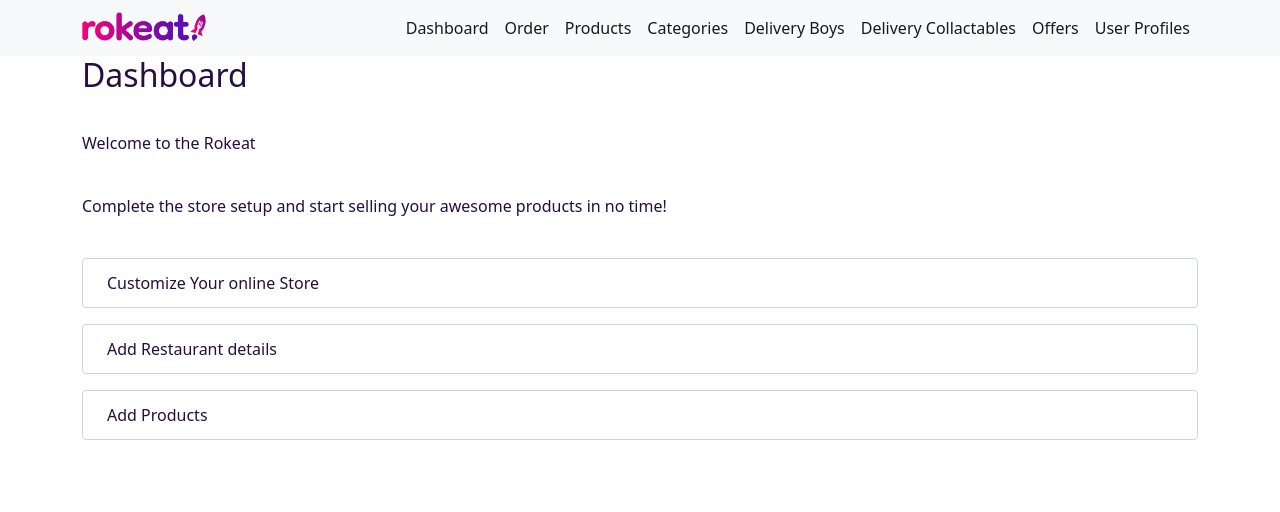
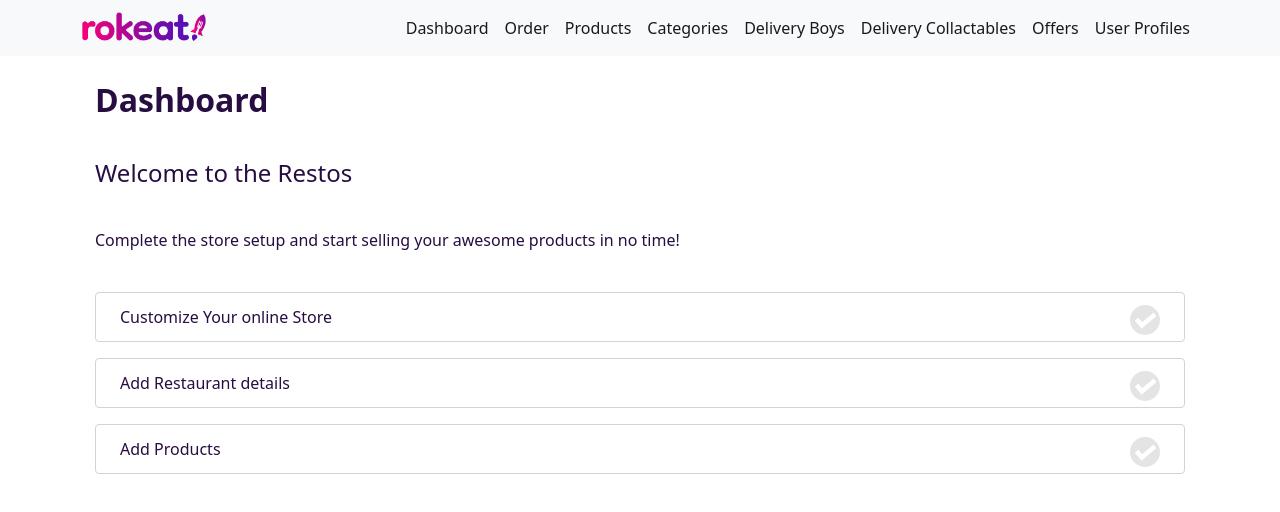
Before and after one commit to Rafhathdana/Restos, a React (Create React App) app: page /dashboard in a window 1280 px wide. Shown: the top 512 px of the page. Built offline with nearby package versions, Linux system fonts and the light colour scheme.

Commit message:
modified commit

```diff
--- a/src/App.css
+++ b/src/App.css
@@ -1,3 +1,7 @@
+
+.body{
+    font-family:Poppins;
+}
 .mainLogo {
     height: 2rem;
     margin-right: 9px;
@@ -289,3 +293,34 @@
 
     border-radius: 6px;
 }
+
+
+/* ..... dashboard..... */
+.bold{
+    font-weight: bold;
+}
+.dashboard{
+    padding: 25px;
+}
+.circletick{
+    position: relative;
+    background: #E4E4E4;
+    width: 30px;
+    height: 30px;
+    border-radius: 100%;
+}
+.checktack{
+    position: absolute;
+    transform: rotate(50deg) translate(-50%, -50%);
+    left: 20%;
+    top: 45%;
+    border-bottom: 5px solid #fff;
+    border-right: 5px solid #fff;
+    height: 20px;
+    width: 11px;
+    border-radius: 1px;
+}
+
+.wrapright {
+    float: right;
+  }
--- a/src/pages/Dashboard.jsx
+++ b/src/pages/Dashboard.jsx
@@ -3,6 +3,8 @@ import React from 'react';
 import { Container, Row, Col, Modal, Button, InputGroup, Form } from 'react-bootstrap';
 import { useNavigate } from "react-router-dom";
 import { useState } from 'react';
+import Footer from '../components/footer';
+
 
 function Dashboard() {
     const [showSuccessModal, setShowSuccessModal] = useState(false)
@@ -28,15 +30,16 @@ function Dashboard() {
         navigate("/dashboard");
     }
     return (
-        <Container fluid="md" className="signUpContainer">
+        <div>
+        <Container fluid="md" className="dashboard">
             <Row>
                 <Col>
-                    <h2 className="sTitle">Dashboard</h2>
+                    <h2 className="sTitle bold">Dashboard</h2>
                 </Col>
             </Row>
             <Row>
                 <Col>
-                    <h6 className="sTitle">Welcome to the Rokeat</h6>
+                    <h4 className="sTitle">Welcome to the Restos</h4>
                 </Col>
             </Row>
             <Row>
@@ -46,10 +49,17 @@ function Dashboard() {
             </Row>
             <div className="ibox mb-3">
                 <Button
-                    className="dash-button" onClick={(e) => { customStore(e) }}
+                    className="dash-button " onClick={(e) => { customStore(e) }}
                 >
                     Customize Your online Store
                     {/* <FaBeer /> */}
+                <div className="wrapright">
+                    <div className="circletick ">
+                        <div className="checktack">
+
+                        </div>
+                    </div>
+                </div>
                 </Button>
             </div>
             <Modal
@@ -61,9 +71,11 @@ function Dashboard() {
 
                 <Modal.Body>
                     <div fluid="md" className="">
+                    <div className="backward" onClick={(e) => { closeModal(e) }}>X
+                        </div>
                         <Row>
                             <Col>
-                                <h2 className="sTitle">Upload your restaurant logo</h2>
+                                <h4 className="">Upload your restaurant logo</h4>
                             </Col>
                         </Row>
 
@@ -83,6 +95,13 @@ function Dashboard() {
                     className="dash-button" onClick={(e) => { restaurantDetails(e) }}
                 >
                     Add Restaurant details
+                    <div className="wrapright">
+                    <div className="circletick ">
+                        <div className="checktack">
+
+                        </div>
+                    </div>
+                </div>
                 </Button>
             </div>
             <Modal
@@ -119,12 +138,18 @@ function Dashboard() {
                     className="dash-button" onClick={(e) => { addProduct(e) }}
                 >
                     Add Products
+                    <div className="wrapright">
+                    <div className="circletick ">
+                        <div className="checktack">
+                        </div>
+                    </div>
+                </div>
                 </Button>
             </div>
+        </Container>
 
 
-        </Container>
-    );
+</div>
+);
 }
-
 export default Dashboard;
```
